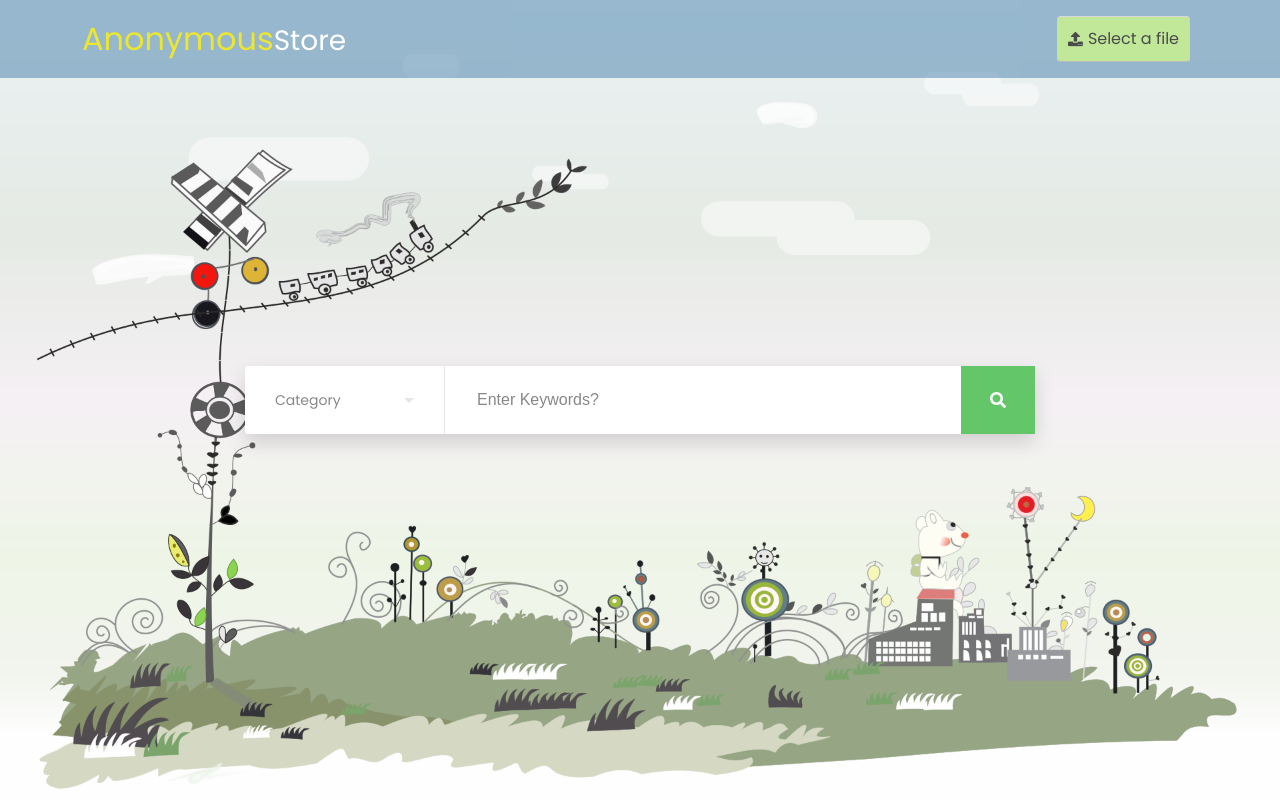
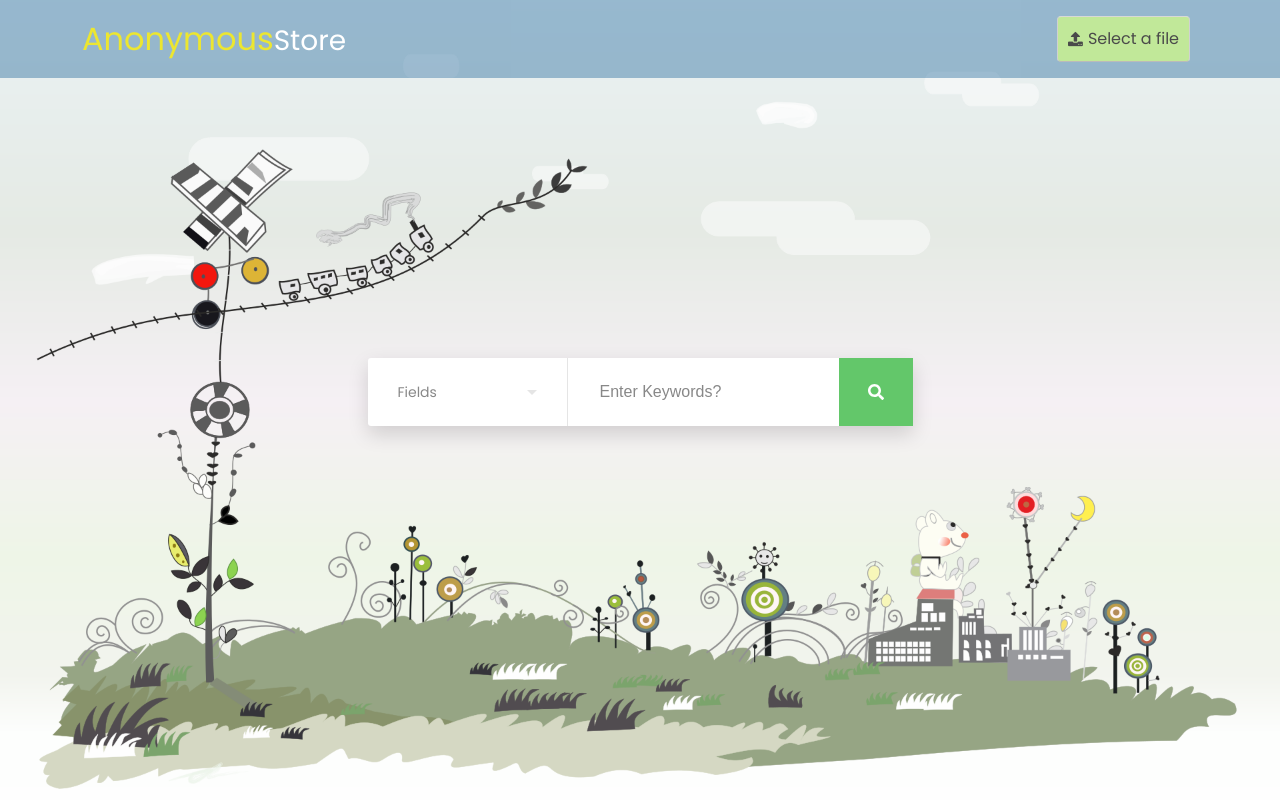
Before and after one commit to Gurupada-Chakraborty/flask_store, a Flask app: page / in a window 1280 px wide. Run offline with Flask 2, Linux system fonts and the light colour scheme; some libraries are stand-ins or nearby versions.

Commit message:
finalizing changes and fine tuning with UI table cleanup

```diff
--- a/application/routes.py
+++ b/application/routes.py
@@ -1,51 +1,61 @@
 from application import app
 from flask import render_template, request, flash, redirect, url_for, jsonify
-import csv
 import pandas as pd
 import pymongo
 from . import stores
 
+# connecting to mongodb
 client = pymongo.MongoClient(app.config['MONGO_URI'])
 
 db = client['db']
 col = db['stores']
 
-
+# default home path
 @app.route('/')
 def index():
     return render_template("index.html")
 
+# route for saving records from csv file
 @app.route('/csvSave',methods = ['POST'])
 def upload_route_summary():
-    error = None
     if request.method == 'POST':
 
         # Create variable for uploaded file
         try :
+            # getting uploaded file content
             f = request.files['fileupload']
-
-            #store the file contents as a string
-
-            # fstring = f.read()
-
             df = pd.read_csv(f)
-
-            #create list of dictionaries keyed by header row
-            # csv_dicts = [{k: v for k, v in row.items()} for row in csv.DictReader(fstring.splitlines(), skipinitialspace=True)]
-
             csv_dicts = df.to_dict('records')
-
-            # col.insert_many(csv_dicts)
+            list_flag = []
             for i in csv_dicts:
                 resp = stores.Stores().set_store_details(i)
-                stores.Stores().add_record(resp)
-            #do something list of dictionaries
-            flash(u"Success !!", "success")
+                list_flag.append(stores.Stores().add_record(resp))
+            # defining messages to be sent through flash to ui
+            if list_flag.count(1) == len(list_flag):
+                flash(u"Success : Records added !", "success")
+            else:
+                flash(u"Validation error : {} out of {} records updated !".format(list_flag.count(1), len(list_flag)), "warning")
         except Exception as e:
             flash(u"Error : " +str(e), "danger" )
     return redirect(url_for("index"))
 
-@app.route("/listall", methods=['GET'])
-def fetchall():
-    cur = list(col.find({},{'_id':0}))
-    return jsonify({'data' : cur})
+# route for querying the db
+@app.route("/query", methods=['POST'])
+def query():
+    # getting json from UI and processing
+    data = request.json
+    # data = dict(data)
+    qp = {}
+    query_dict = {}
+    qp[data['fields']] = data['search']
+    if "Price" in [k for k,v in qp.items()]:
+        qp["Price"] = int(qp["Price"])
+        query_dict['price'] = qp["Price"]
+    if "Store ID" in [k for k,v in qp.items()]:
+        query_dict['store_id'] = qp['Store ID']
+    if "SKU" in [k for k,v in qp.items()]:
+        query_dict['sku'] = qp['SKU']
+    if "Product Name" in [k for k,v in qp.items()]:
+        query_dict['product_name'] = qp['Product Name']
+    res = list(col.find(query_dict, {"_id":0}))
+    return jsonify({'data' : res})
--- a/application/static/css/main.css
+++ b/application/static/css/main.css
@@ -14,6 +14,9 @@ html {
  */
 body {
   margin: 0;
+  background-image: url('../images/abstract-1264071.png');
+  background-size: cover;
+  background-position: center center;
 }
 
 /**
@@ -820,9 +823,9 @@ legend {
   -ms-flex-align: center;
       align-items: center;
   font-family: 'Poppins', sans-serif;
-  background-image: url('../images/abstract-1264071.png');
+  /* background-image: url('../images/abstract-1264071.png');
   background-size: cover;
-  background-position: center center;
+  background-position: center center; */
   padding: 15px;
 }
 
@@ -903,7 +906,7 @@ legend {
   margin-bottom: 0;
 }
 
-.s003 form .inner-form {
+.s003 #form .inner-form {
   background: #fff;
   display: -ms-flexbox;
   display: flex;
@@ -916,11 +919,11 @@ legend {
   border-radius: 3px;
 }
 
-.s003 form .inner-form .input-field {
+.s003 #form .inner-form .input-field {
   height: 68px;
 }
 
-.s003 form .inner-form .input-field input {
+.s003 #form .inner-form .input-field input {
   height: 100%;
   background: transparent;
   border: 0;
@@ -931,33 +934,33 @@ legend {
   color: #555;
 }
 
-.s003 form .inner-form .input-field input.placeholder {
+.s003 #form .inner-form .input-field input.placeholder {
   color: #888;
   font-size: 16px;
 }
 
-.s003 form .inner-form .input-field input:-moz-placeholder {
+.s003 #form .inner-form .input-field input:-moz-placeholder {
   color: #888;
   font-size: 16px;
 }
 
-.s003 form .inner-form .input-field input::-webkit-input-placeholder {
+.s003 #form .inner-form .input-field input::-webkit-input-placeholder {
   color: #888;
   font-size: 16px;
 }
 
-.s003 form .inner-form .input-field input:hover, .s003 form .inner-form .input-field input:focus {
+.s003 #form .inner-form .input-field input:hover, .s003 form .inner-form .input-field input:focus {
   box-shadow: none;
   outline: 0;
   border-color: #fff;
 }
 
-.s003 form .inner-form .input-field.first-wrap {
+.s003 #form .inner-form .input-field.first-wrap {
   width: 200px;
   border-right: 1px solid rgba(0, 0, 0, 0.1);
 }
 
-.s003 form .inner-form .input-field.first-wrap .choices__inner {
+.s003 #form .inner-form .input-field.first-wrap .choices__inner {
   background: transparent;
   border-radius: 0;
   border: 0;
@@ -970,7 +973,7 @@ legend {
   padding: 10px 30px;
 }
 
-.s003 form .inner-form .input-field.first-wrap .choices__inner .choices__list.choices__list--single {
+.s003 #form .inner-form .input-field.first-wrap .choices__inner .choices__list.choices__list--single {
   display: -ms-flexbox;
   display: flex;
   padding: 0;
@@ -979,7 +982,7 @@ legend {
   height: 100%;
 }
 
-.s003 form .inner-form .input-field.first-wrap .choices__inner .choices__item.choices__item--selectable.choices__placeholder {
+.s003 #form .inner-form .input-field.first-wrap .choices__inner .choices__item.choices__item--selectable.choices__placeholder {
   display: -ms-flexbox;
   display: flex;
   -ms-flex-align: center;
@@ -989,7 +992,7 @@ legend {
   color: #888;
 }
 
-.s003 form .inner-form .input-field.first-wrap .choices__inner .choices__list--single .choices__item {
+.s003 #form .inner-form .input-field.first-wrap .choices__inner .choices__list--single .choices__item {
   display: -ms-flexbox;
   display: flex;
   -ms-flex-align: center;
@@ -998,12 +1001,12 @@ legend {
   color: #555;
 }
 
-.s003 form .inner-form .input-field.first-wrap .choices[data-type*="select-one"]:after {
+.s003 #form .inner-form .input-field.first-wrap .choices[data-type*="select-one"]:after {
   right: 30px;
   border-color: #e5e5e5 transparent transparent transparent;
 }
 
-.s003 form .inner-form .input-field.first-wrap .choices__list.choices__list--dropdown {
+.s003 #form .inner-form .input-field.first-wrap .choices__list.choices__list--dropdown {
   border: 0;
   background: #fff;
   padding: 20px 30px;
@@ -1012,30 +1015,30 @@ legend {
   box-shadow: 0px 8px 20px 0px rgba(0, 0, 0, 0.15);
 }
 
-.s003 form .inner-form .input-field.first-wrap .choices__list.choices__list--dropdown .choices__item--selectable {
+.s003 #form .inner-form .input-field.first-wrap .choices__list.choices__list--dropdown .choices__item--selectable {
   padding-right: 0;
 }
 
-.s003 form .inner-form .input-field.first-wrap .choices__list--dropdown .choices__item--selectable.is-highlighted {
+.s003 #form .inner-form .input-field.first-wrap .choices__list--dropdown .choices__item--selectable.is-highlighted {
   background: #fff;
   color: #63c76a;
 }
 
-.s003 form .inner-form .input-field.first-wrap .choices__list--dropdown .choices__item {
+.s003 #form .inner-form .input-field.first-wrap .choices__list--dropdown .choices__item {
   color: #555;
   min-height: 24px;
 }
 
-.s003 form .inner-form .input-field.second-wrap {
+.s003 #form .inner-form .input-field.second-wrap {
   -ms-flex-positive: 1;
       flex-grow: 1;
 }
 
-.s003 form .inner-form .input-field.third-wrap {
+.s003 #form .inner-form .input-field.third-wrap {
   width: 74px;
 }
 
-.s003 form .inner-form .input-field.third-wrap .btn-search {
+.s003 #form .inner-form .input-field.third-wrap .btn-search {
   height: 100%;
   width: 100%;
   white-space: nowrap;
@@ -1046,57 +1049,57 @@ legend {
   transition: all .2s ease-out, color .2s ease-out;
 }
 
-.s003 form .inner-form .input-field.third-wrap .btn-search svg {
+.s003 #form .inner-form .input-field.third-wrap .btn-search svg {
   width: 16px;
 }
 
-.s003 form .inner-form .input-field.third-wrap .btn-search:hover {
+.s003 #form .inner-form .input-field.third-wrap .btn-search:hover {
   background: #50c058;
 }
 
-.s003 form .inner-form .input-field.third-wrap .btn-search:focus {
+.s003 #form .inner-form .input-field.third-wrap .btn-search:focus {
   outline: 0;
   box-shadow: none;
 }
 
 @media screen and (max-width: 992px) {
-  .s003 form .inner-form .input-field {
+  .s003 #form .inner-form .input-field {
     height: 50px;
   }
 }
 
 @media screen and (max-width: 767px) {
-  .s003 form .inner-form {
+  .s003 #form .inner-form {
     -ms-flex-wrap: wrap;
         flex-wrap: wrap;
     padding: 20px;
   }
-  .s003 form .inner-form .input-field {
+  .s003 #form .inner-form .input-field {
     margin-bottom: 20px;
     border-bottom: 1px solid rgba(0, 0, 0, 0.1);
   }
-  .s003 form .inner-form .input-field input {
+  .s003 #form .inner-form .input-field input {
     padding: 10px 15px;
   }
-  .s003 form .inner-form .input-field.first-wrap {
+  .s003 #form .inner-form .input-field.first-wrap {
     width: 100%;
     border-right: 0;
   }
-  .s003 form .inner-form .input-field.first-wrap .choices__inner {
+  .s003 #form .inner-form .input-field.first-wrap .choices__inner {
     padding: 10px 15px;
   }
-  .s003 form .inner-form .input-field.first-wrap .choices[data-type*="select-one"]:after {
+  .s003 #form .inner-form .input-field.first-wrap .choices[data-type*="select-one"]:after {
     right: 11.5px;
     border-color: #e5e5e5 transparent transparent transparent;
   }
-  .s003 form .inner-form .input-field.second-wrap {
+  .s003 #form .inner-form .input-field.second-wrap {
     width: 100%;
     margin-bottom: 30px;
   }
-  .s003 form .inner-form .input-field.second-wrap input {
+  .s003 #form .inner-form .input-field.second-wrap input {
     border: 1px solid rgba(255, 255, 255, 0.3);
   }
-  .s003 form .inner-form .input-field.third-wrap {
+  .s003 #form .inner-form .input-field.third-wrap {
     margin-bottom: 0;
     width: 100%;
   }
--- a/application/templates/index.html
+++ b/application/templates/index.html
@@ -8,8 +8,10 @@
     <link href="https://cdn.jsdelivr.net/npm/bootstrap@5.2.0/dist/css/bootstrap.min.css" rel="stylesheet" integrity="sha384-gH2yIJqKdNHPEq0n4Mqa/HGKIhSkIHeL5AyhkYV8i59U5AR6csBvApHHNl/vI1Bx" crossorigin="anonymous">
     <link href="https://fonts.googleapis.com/css?family=Poppins" rel="stylesheet" />
     <link href="{{url_for ('static', filename='css/main.css')}}" rel="stylesheet" />
+    <link href="https://cdn.datatables.net/1.12.1/css/dataTables.bootstrap5.min.css" rel="stylesheet"/>
   </head>
   <body>
+    <div class="container">
     <div class="s003">
       <header>
         <!-- Navbar -->
@@ -33,20 +35,11 @@
                     <input name="fileupload" id='input-file' type='file' accept=".csv"/>
                   </div>
                 </a>
-                  <!-- <a class="nav-link" href="#!">
-                    <i class="fas fa-shopping-cart"></i>
-                  </a> -->
                 </li>
                 <li class="nav-item" id="sub">
-                  <!-- <a class="nav-link" href="#!">
-                    <i class="fab fa-twitter"></i>
-                  </a> -->
                   <a class="nav-link">
                     <div class="buttonele">
-                      <input type="submit" value="Upload File" name="Submit" class="btn btn-success" style="padding: 10px;">
-                  <!-- <button class="btn btn-success" style="padding: 10px;">
-                    Submit
-                  </button> -->
+                    <input type="submit" value="Upload File" name="Submit" class="btn btn-success" style="padding: 10px;" onclick="img()">
                 </div>
                 </a>
                 </li>
@@ -56,67 +49,46 @@
           </div>
         </nav>
         <!-- Navbar -->
-
-        <!--Section: Design Block-->
+        <!--Section: Svg Block-->
         <section>
-          <!-- Intro -->
-          <!-- <div id="intro" class="bg-image vh-100" style="
-                background-image: url('https://mdbootstrap.com/img/Photos/new-templates/psychologist/img1.jpg');
-              ">
-            <div class="mask" style="background-color: rgba(250, 182, 162, 0.15);"></div>
-          </div> -->
-          <!-- Intro -->
+          <div id="image" style="margin-bottom: 10px;">
+            <center>
+              <br />
+              <br />
+              <br /><img
+                src="{{url_for('static', filename='images/833.svg')}}"
+              /><br />Processing...
+            </center>
+          </div>
         </section>
-        <!--Section: Design Block-->
       </header>
-      <form>
+      <div id="form">
         <div class="inner-form">
           <div class="input-field first-wrap">
             <div class="input-select">
-              <select data-trigger="" name="choices-single-defaul">
-                <option placeholder="">Category</option>
-                <option>New Arrivals</option>
-                <option>Sale</option>
-                <option>Ladies</option>
-                <option>Men</option>
-                <option>Clothing</option>
-                <option>Footwear</option>
-                <option>Accessories</option>
+              <select data-trigger="" name="fields" id="fields">
+                <option placeholder="">Fields</option>
+                <option>Store ID</option>
+                <option>SKU</option>
+                <option>Product Name</option>
+                <option>Price</option>
+                <option>Date</option>
               </select>
             </div>
           </div>
           <div class="input-field second-wrap">
-            <input id="search" type="text" placeholder="Enter Keywords?" />
+            <input id="searchcontent" type="text" placeholder="Enter Keywords?" name="searchcontent" />
           </div>
           <div class="input-field third-wrap">
-            <button class="btn-search" type="button">
+            <button class="btn-search" id="submit_btn">
               <svg class="svg-inline--fa fa-search fa-w-16" aria-hidden="true" data-prefix="fas" data-icon="search" role="img" xmlns="http://www.w3.org/2000/svg" viewBox="0 0 512 512">
                 <path fill="currentColor" d="M505 442.7L405.3 343c-4.5-4.5-10.6-7-17-7H372c27.6-35.3 44-79.7 44-128C416 93.1 322.9 0 208 0S0 93.1 0 208s93.1 208 208 208c48.3 0 92.7-16.4 128-44v16.3c0 6.4 2.5 12.5 7 17l99.7 99.7c9.4 9.4 24.6 9.4 33.9 0l28.3-28.3c9.4-9.4 9.4-24.6.1-34zM208 336c-70.7 0-128-57.2-128-128 0-70.7 57.2-128 128-128 70.7 0 128 57.2 128 128 0 70.7-57.2 128-128 128z"></path>
               </svg>
             </button>
           </div>
         </div>
-      </form>
-            <!-- <fieldset style="padding-top: 5px;">
-              <input type="file" name="File Upload" id="txtFileUpload" accept=".csv" />
-            </fieldset> -->
-            <!-- <div class="row">
-              <div class="col mt-3">
-                <div class='file' >
-                  <label for='input-file'  style="background: rgb(193, 232, 153);">
-                    <i class="fa fa-upload" aria-hidden="true"></i>Select a file
-                  </label>
-                  <input id='input-file' type='file' accept=".csv"/>
         </div>
-          </div>
-          </div>
-          <div class="row">
-          <div class="col mt-3"  id="sub">
-          <div class="btn btn-success">
-            Submit
-          </div>
-          </div>
-          </div> -->
+        <!-- jinja 2 for displaying messages -->
           {% with messages = get_flashed_messages(with_categories=true) %}
           {% if messages %}
             <div class="row mt-3">
@@ -126,18 +98,36 @@
                       <span>{{ message }}</span>
                       <button type="button" class="btn-close" data-bs-dismiss="alert" aria-label="Close"></button>
 
-
                 </div>
                 {% endfor %}
               </div>
             </div>
             {% endif %}
             {% endwith %}
+            <div class="container-fluid">
+          <div class="row mt-3">
+            <div class="col p-1" id="dcol" style="background-color: rgba(234, 249, 228, 0.996); box-shadow: 0px 8px 20px 0px rgba(0, 0, 0, 0.15); border-radius: 3px;">
+              <table id="example" style="max-height: 60vh" class="table table-striped table-bordered table-hovertable" style="width:100%">
+                <thead>
+                    <tr>
+                        <th>Store ID</th>
+                        <th>Product Name</th>
+                        <th>SKU</th>
+                        <th>Price</th>
+                        <th>Date</th>
+                    </tr>
+                </thead>
             </div>
-
+          </div>
+        </div>
+        </div>
+      </div>
     <!-- JavaScript Bundle with Popper -->
-    <script src="https://ajax.googleapis.com/ajax/libs/jquery/2.1.1/jquery.min.js"></script>
+    <script src="https://ajax.googleapis.com/ajax/libs/jquery/3.6.0/jquery.min.js"></script>
+    <script src="https://code.jquery.com/jquery-3.6.0.min.js" integrity="sha256-/xUj+3OJU5yExlq6GSYGSHk7tPXikynS7ogEvDej/m4=" crossorigin="anonymous"></script>
     <script src="https://cdn.jsdelivr.net/npm/bootstrap@5.2.0/dist/js/bootstrap.bundle.min.js" integrity="sha384-A3rJD856KowSb7dwlZdYEkO39Gagi7vIsF0jrRAoQmDKKtQBHUuLZ9AsSv4jD4Xa" crossorigin="anonymous"></script>
+    <script src="https://cdn.datatables.net/1.12.1/js/jquery.dataTables.min.js"></script>
+    <script src="https://cdn.datatables.net/1.12.1/js/dataTables.bootstrap5.min.js"></script>
     <script src="{{url_for ('static', filename='js/extention/choices.js')}}"></script>
     <script>
         const choices = new Choices('[data-trigger]',
@@ -146,6 +136,7 @@
         itemSelectText: '',
       });
       $('#sub').hide();
+      $('#image').hide();
       $('#input-file').change(function() {
       var i = $(this).prev('label').clone();
       var file = $('#input-file')[0].files[0].name;
@@ -153,7 +144,51 @@
       $('#sub').show();
       });
 
+      $('#dcol').hide();
+
+      function img(){
+        $('#image').show();
+      };
+        var query_send1 = function query_send(){
+          data_picked = {};
+          data_picked.fields = $('#fields').val();
+          data_picked.search = $('#searchcontent').val();
+        $.ajax({
+          type: "POST",
+          url: "/query",
+          data: JSON.stringify(data_picked),
+          dataType: "json",
+          contentType: "application/json",
+          beforeSend: function () {
+          $("#dtBasicExample").hide();
+          $("#image").show();
+          },
+          success: function (response) {
+            console.log(response);
+            $('#dcol').show();
+            $("#image").hide();
+            $('#example').DataTable({
+                destroy : true,
+                pageLength : 10,
+                data : response['data'],
+                "columns": [
+                    {"data": "store_id"},
+                    {"data": "product_name"},
+                    {"data": "sku"},
+                    {"data": "price"},
+                    {"data": "date"},
+                  ]
+              })
+            }
+            });
+          };
+          $('#submit_btn').click(function(){
+            console.log('hit it ..');
+            if ($.fn.DataTable.isDataTable("#example")) {
+              $('#example').DataTable().clear().destroy();
+            }
+            query_send1();
+          });
     </script>
-    <!-- JavaScript Bundle with Popper -->
-  </body><!-- This templates was made by Colorlib (https://colorlib.com) -->
+  </body>
 </html>
```
Also changed, not shown: application/stores.py (+13 -6 lines), application/static/images/833.svg (added), application/static/js/extention/choices.js. Lines whose indentation alone changed are shown as unchanged.
